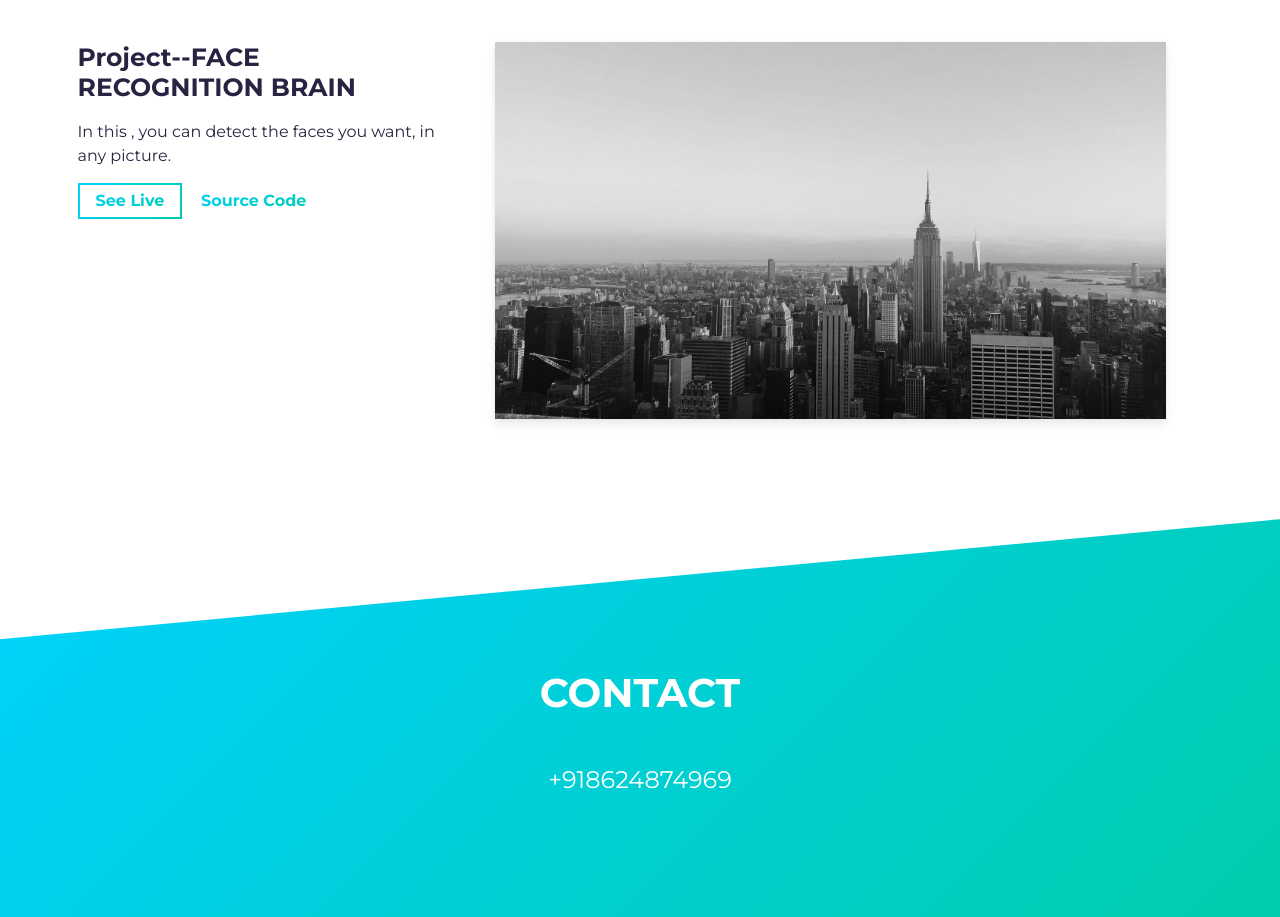
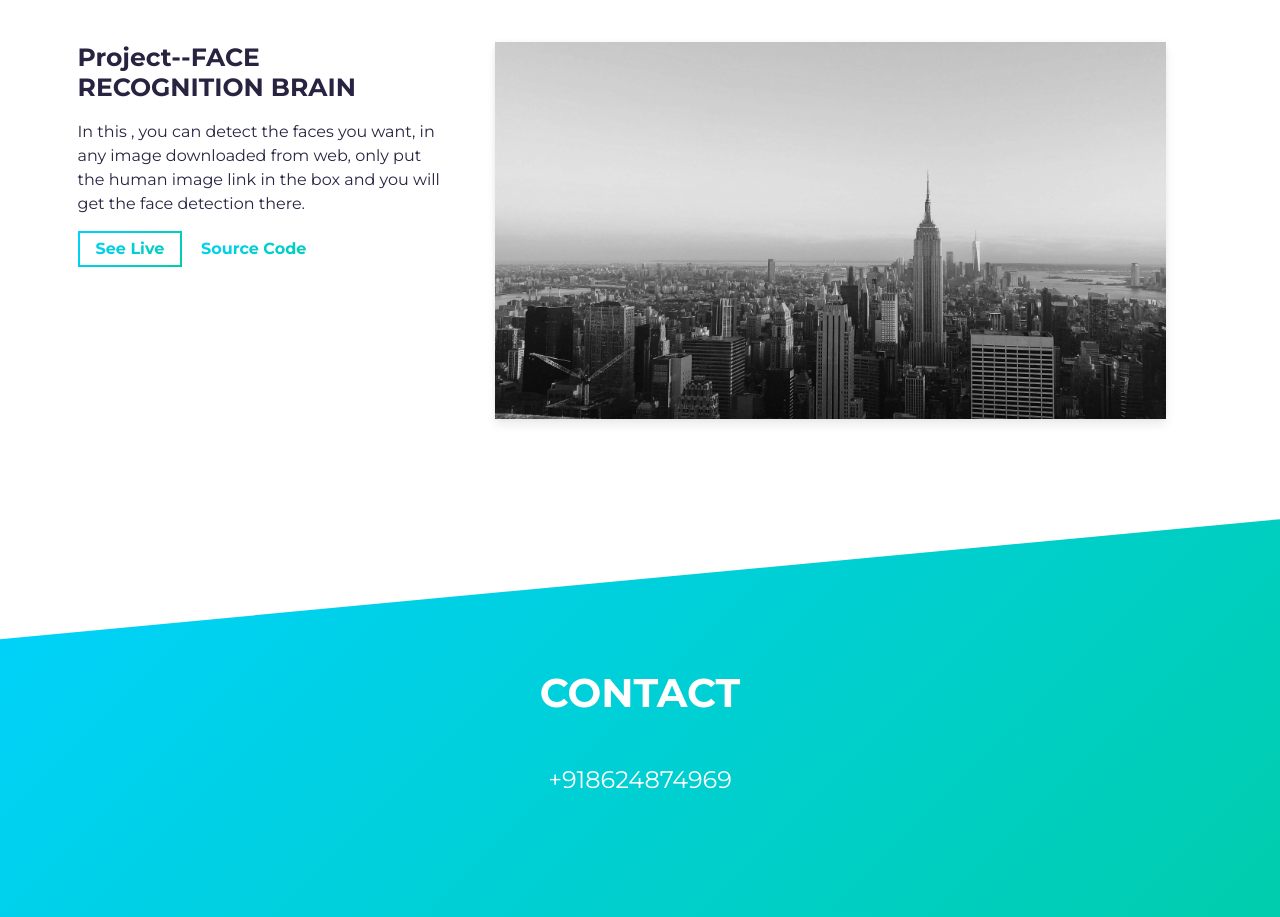
Before and after one commit to tysonmedora6/premi-re-application, a website built with Parcel: page src/index.html in a window 1280 px wide. Shown: the part 1802-2719 px from the top of the page. Built offline with nearby package versions, Linux system fonts and the light colour scheme.

Commit message:
Update index.html

```diff
--- a/src/index.html
+++ b/src/index.html
@@ -105,7 +105,7 @@
                 <h3 class="project-wrapper__text-title">Project--FACE RECOGNITION BRAIN</h3>
                 <div>
                   <p class="mb-4">
-                    In this , you can detect the faces you want, in any picture.
+                    In this , you can detect the faces you want, in any image downloaded from web, only put the human image link in the box and you will get the face detection there.
                   </p>
                 </div>
                 <a
```
